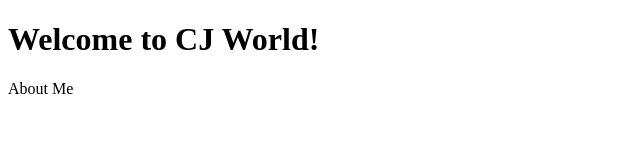
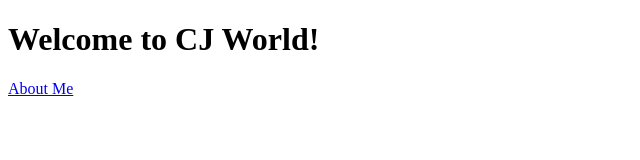
Before and after one commit to Kitkat2769/Practice-Website-, a plain HTML site: page Index.html in a window 1280 px wide. Shown: the full height of the page, 0-640 px from the left. Drawn offline with Linux system fonts and the light colour scheme.

Commit message:
Fix anchor tag syntax in Index.html

```diff
--- a/Index.html
+++ b/Index.html
@@ -5,7 +5,7 @@
 </head>
 <body>
   <h1>Welcome to CJ World!</h1>
-  <a href-"https://kitkat2769.github.io/Practice-Website-/">About Me</a>
+  <a href="https://kitkat2769.github.io/Practice-Website-/">About Me</a>
 
 </body>
 </html>
```
